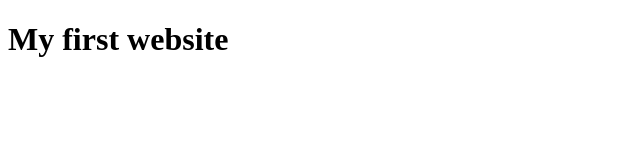
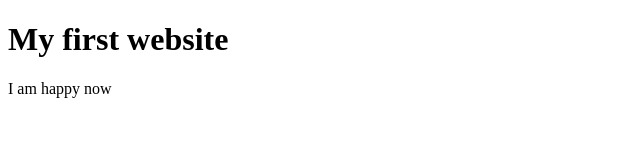
Before and after one commit to Soaib-first-website/my-first-website, a plain HTML site: page index.html in a window 1280 px wide. Shown: the whole page, without its empty margins (0-640 px from the left). Drawn offline with Linux system fonts and the light colour scheme.

Commit message:
first change

```diff
--- a/index.html
+++ b/index.html
@@ -8,5 +8,6 @@
 </head>
 <body>
     <h1>My first website</h1>
+    <p>I am happy now</p>
 </body>
 </html>
```
